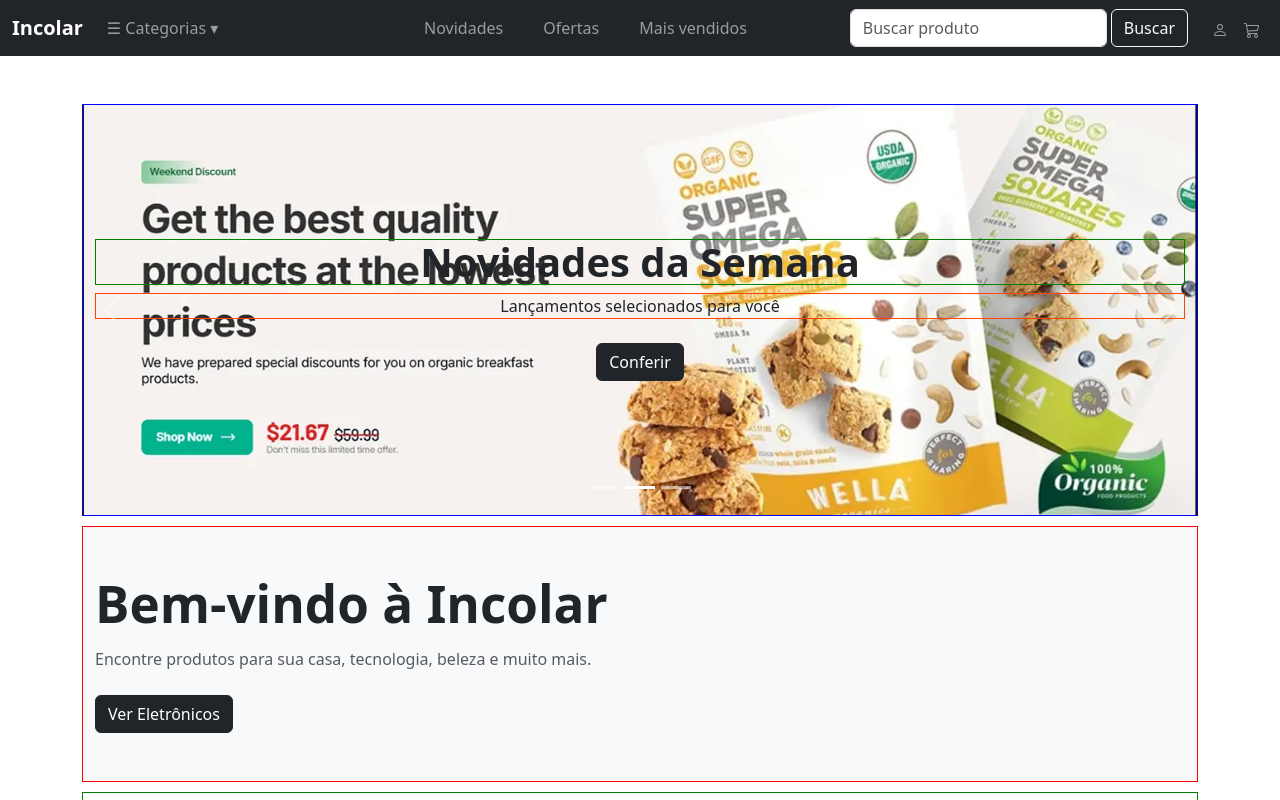
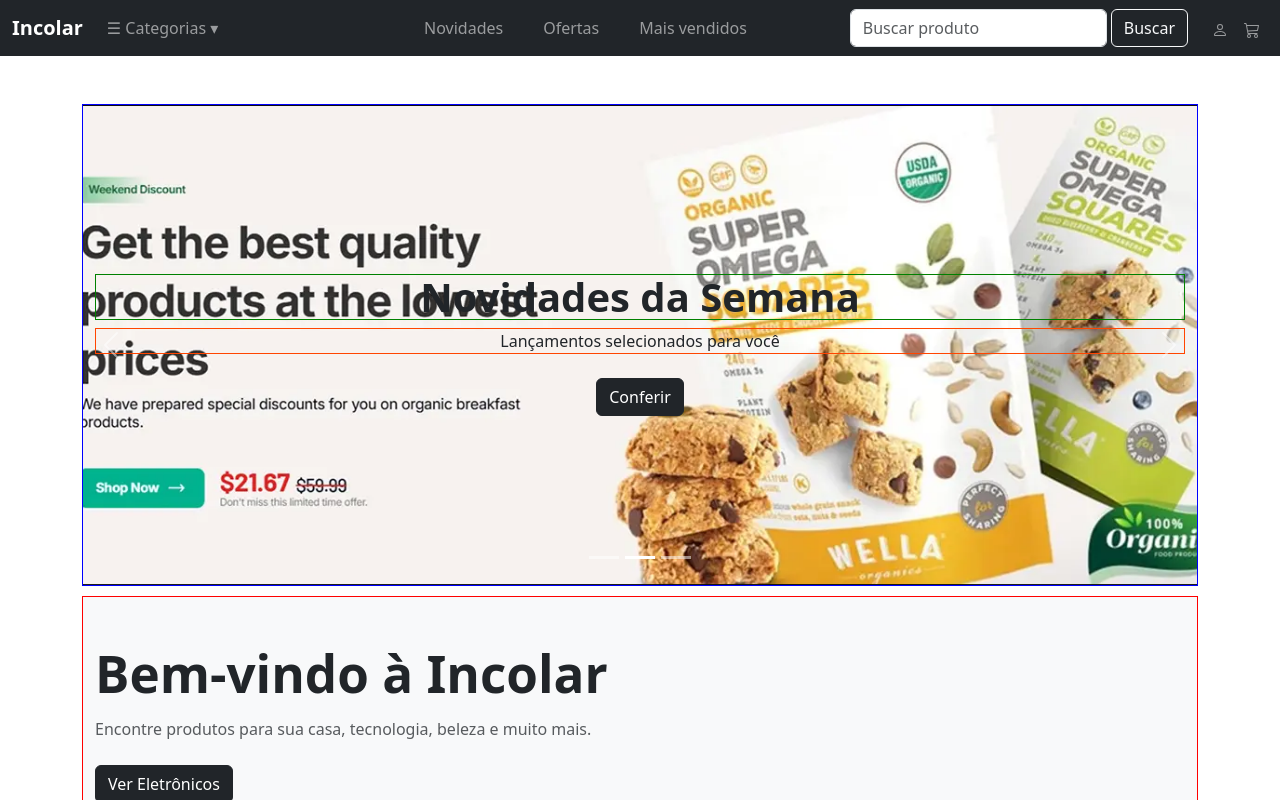
Before and after one commit to dcs30000/landingPage-reactjsBootstrap, a React (Vite) app: page / in a window 1280 px wide. Shown: the top 800 px of the page. Built offline with nearby package versions, Linux system fonts and the light colour scheme.

Commit message:
colocando min-height para 60vh para testar

```diff
--- a/src/pages/Home/Home.css
+++ b/src/pages/Home/Home.css
@@ -15,7 +15,8 @@
 
 /*SLIDE*/
 .hero-slide {
-  min-height: 410px;
+  /*min-height: 410px;*/
+  min-height: 60vh; /*altura proporcional*/
 
   display: flex;
   align-items: center;
```
